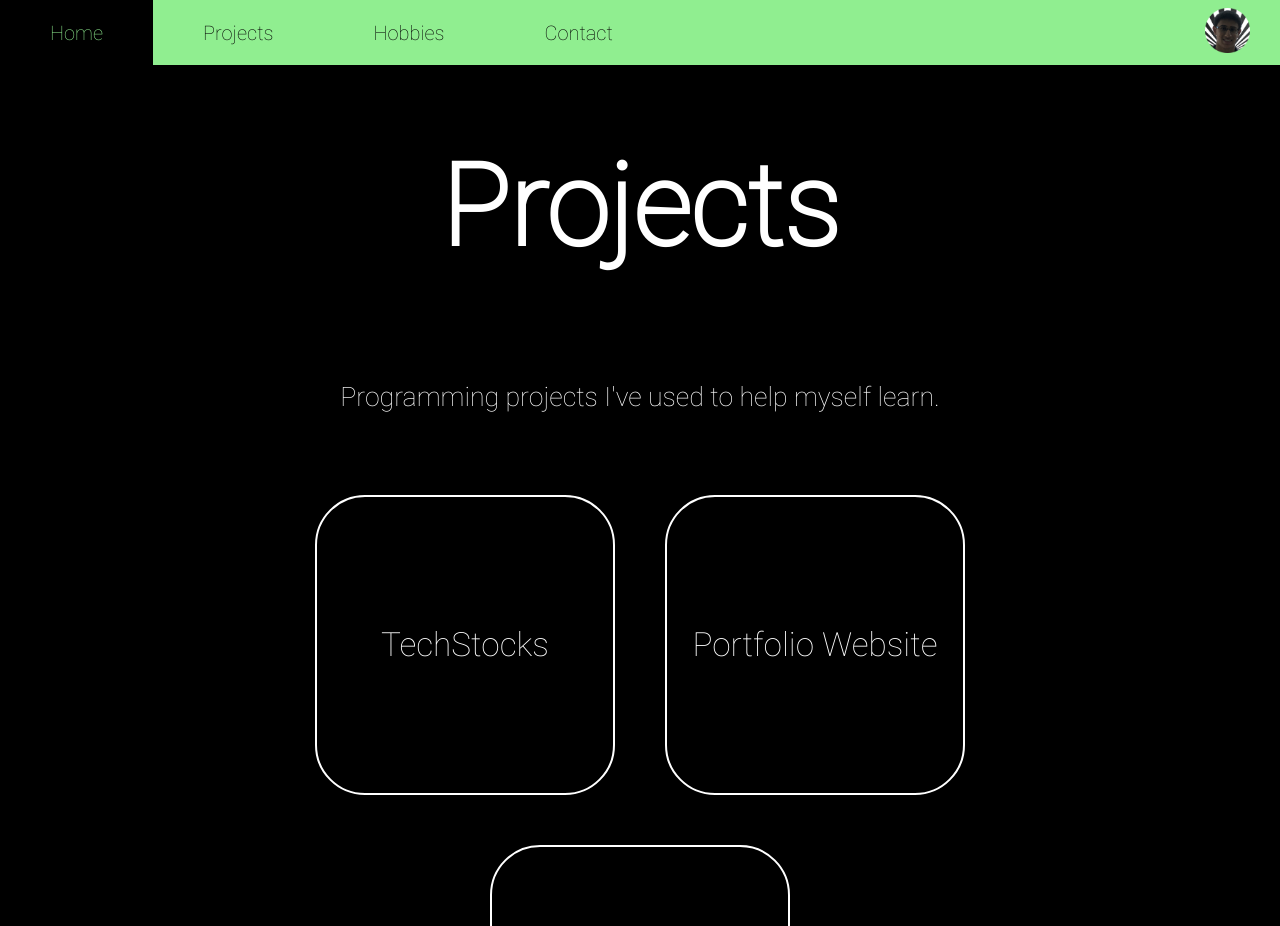
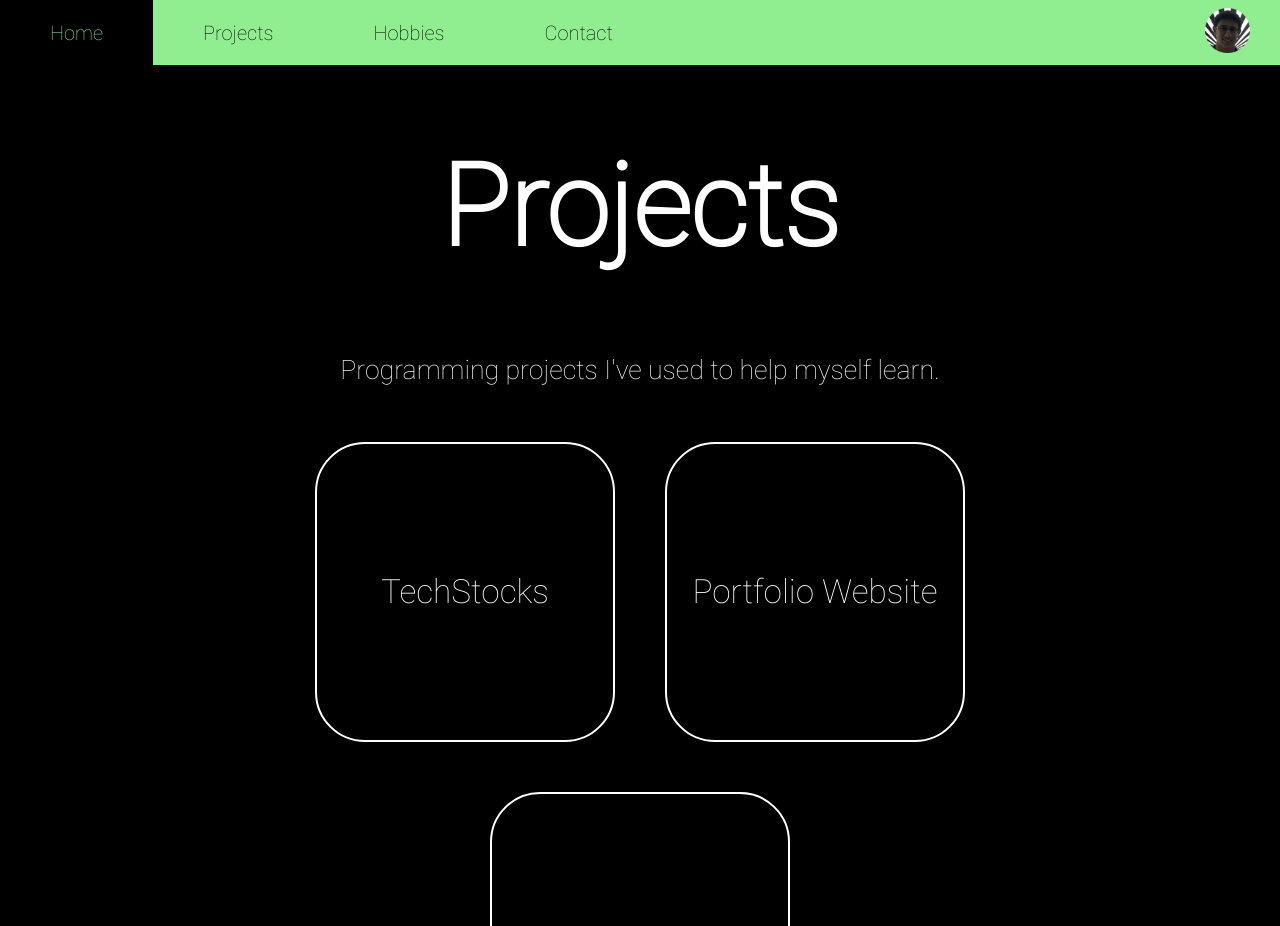
Before and after one commit to nvdixit/Portfolio, a React (Create React App) app in the folder portfolio/: page /Projects in a window 1280 px wide. Shown: the top 926 px of the page. Built offline with nearby package versions, Linux system fonts and the light colour scheme.

Commit message:
Centered all content in one block

```diff
--- a/portfolio/src/components/App.js
+++ b/portfolio/src/components/App.js
@@ -3,8 +3,6 @@ import {
     Switch,
     Route,
 } from "react-router-dom"
-
-import {withRouter} from 'react-router-dom'
 
 import React from 'react'
 import Intro from './Intro'
@@ -14,7 +12,7 @@ import Contact from "./Contact"
 
 const App = () => {
     return (
-        <Router basename={process.env.PUBLIC_URL} history={withRouter}>
+        <Router basename={process.env.PUBLIC_URL}>
             <Switch>
                 <Route exact path="/">
                     <div>
--- a/portfolio/src/components/Contact.js
+++ b/portfolio/src/components/Contact.js
@@ -9,25 +9,20 @@ function Contact() {
 
             <center>
                 <h1>Contact Me</h1>
-            </center>
 
             <p>
-                <center>
                     Phone: (919) 946-4121 &nbsp; &nbsp; &nbsp; &nbsp;
                     Email: dixit.v.nikhil@gmail.com
 
                     <pre/>
                     Questions? Comments? Tips on improving the website? <pre/>
                     Feel free to reach out
-                </center>
             </p>
 
             <p>
-                <center>
-                    <ContactForm/>
-                </center>
-
+                <ContactForm/>
             </p>
+            </center>
             <Footer/>
         </main>
     )
--- a/portfolio/src/components/Hobbies.js
+++ b/portfolio/src/components/Hobbies.js
@@ -22,16 +22,12 @@ function Hobbies() {
 
             <center>
                 <h1>Hobbies</h1>
-            </center>
 
             <p>
-                <center>
-                    What I like to do for fun
-                </center>
+                What I like to do for fun
             </p>
 
             <p>
-                <center>
                     <HobbyButton title="Cars" description="I've been a huge car enthusiast since I was 13 years old.
                                                             The power and engineering of these machines fascinate me,
                                                             and I love learning more about them at car shows. All photos are pre-covid"
@@ -44,8 +40,8 @@ function Hobbies() {
                     <HobbyButton title="Baking" description="Like many people, I took up baking during the pandemic.
                                                             What started as a fun way to relax and relieve stress quickly became one of my favorite pastimes."
                                                             images={[bakingOne, bakingTwo, bakingThree]}/>
-                </center>
             </p>
+            </center>
 
             <Footer/>
         </main>
--- a/portfolio/src/components/Projects.js
+++ b/portfolio/src/components/Projects.js
@@ -7,16 +7,15 @@ function Projects() {
         <main id="ProjectsPage">
             <Navbar oneLink="/" oneName="Home" twoLink="/Hobbies" twoName="Hobbies" threeLink="/Contact" threeName="Contact"/>
 
-            <center><h1>Projects</h1></center>
+            <center>
+                <h1>Projects</h1>
+
 
             <p>
-                <center>
-                    Programming projects I've used to help myself learn.
-                </center>
+                Programming projects I've used to help myself learn.
             </p>
 
             <p>
-                <center>
                     <ProjectButton projectName="TechStocks" description="iOS app that tracks company stock prices" hasRepo={true} language="Swift"
                                     repoUrl="https://github.com/nvdixit/TechStocks"
                                     technicalSummary={["Implemented CoreData to persist stocks",
@@ -34,8 +33,8 @@ function Projects() {
                                                         "Built finite state machine to clean read-in raw data",
                                                         "Created several custom exceptions to track errors within the system",
                                                         "Applied hashing to encrypt user passwords"]}/>
-                </center>
             </p>
+            </center>
 
             <Footer/>
         </main>
```
